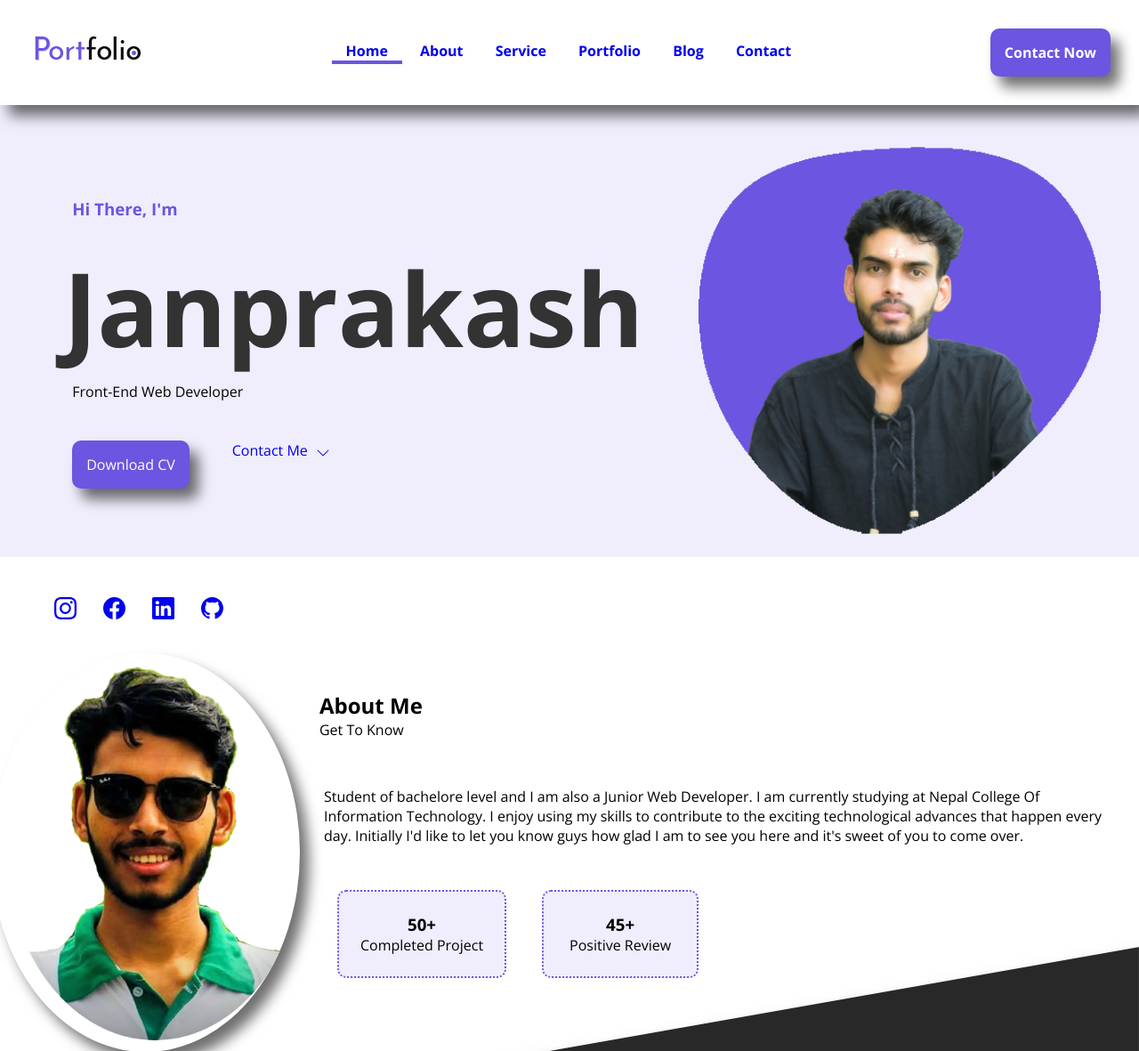
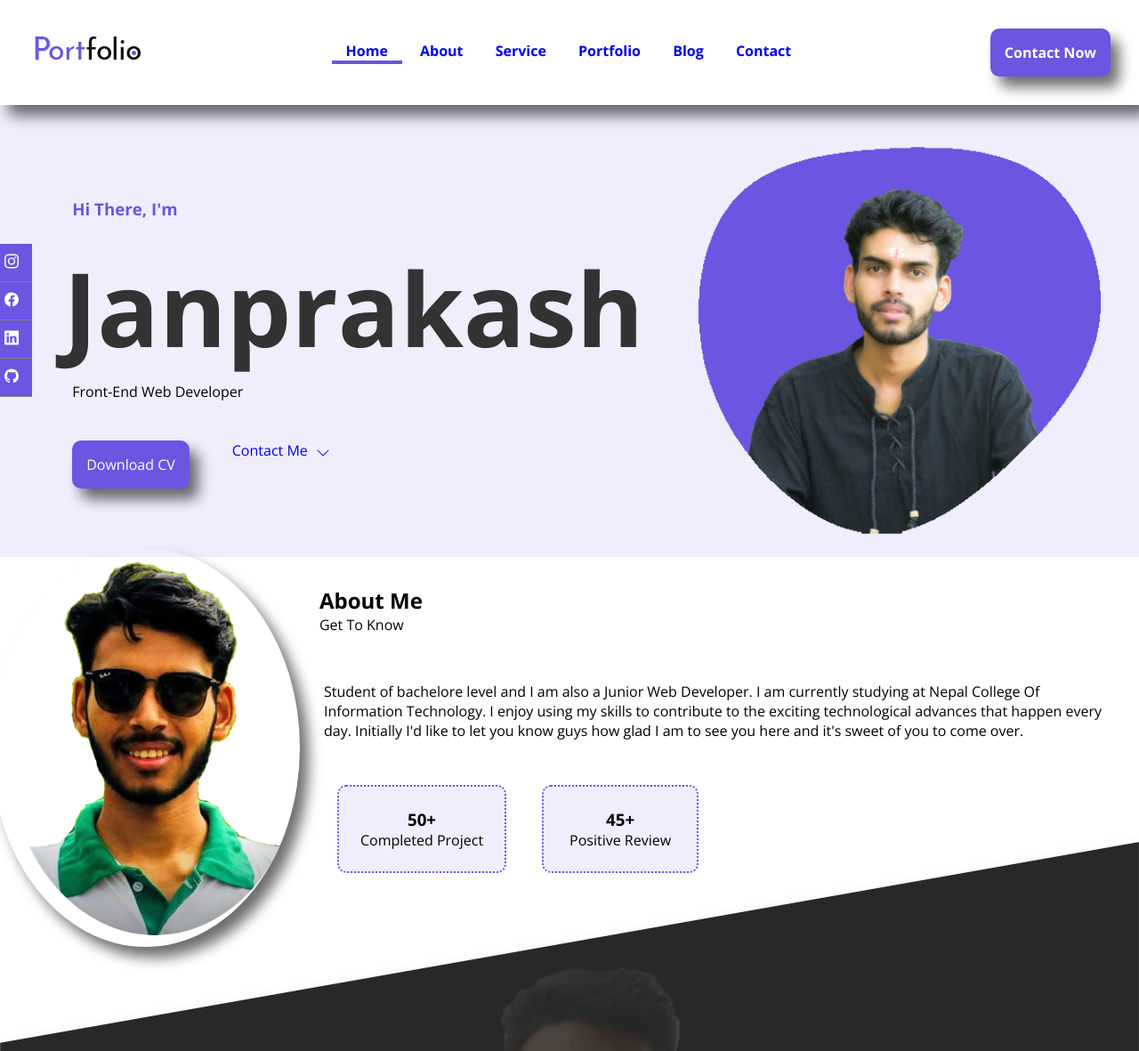
Before and after one commit to Janprakash-Joshi/jp, a PHP site: page / in a window 1280 px wide. Shown: the top 1181 px of the page at 89% size. Run offline with PHP 8.4, Linux system fonts and the light colour scheme.

Commit message:
Add files via upload

```diff
--- a/css/style.css
+++ b/css/style.css
@@ -57,7 +57,7 @@ body{
     height: fit-content;
     background: white;
     width: 100%;
-    z-index: 1;
+    z-index: 2;
     box-shadow:10px 12px 15px  rgba(0, 0, 0, 0.568);
 
     animation:nav1 0.5s;
@@ -353,7 +353,7 @@ svg{
 
 .cpy{
     color: white;
-    padding: 3rem;
+    padding: 3rem 3rem 0 3rem;
 }
 .footer{
     display: flex;
@@ -365,7 +365,7 @@ svg{
    width: 100px;
    height: 100px;
    border-radius: 50%;
-   margin: 15px;
+   margin: 5px;
 }
 
 @media (max-width:865px) {
@@ -439,3 +439,26 @@ svg{
 .cointainer{
     display: none;
 }
+
+.socialmedia{
+
+    position: fixed;
+    display: flex;
+    flex-direction: column;
+    margin-left: -4.1rem;
+    margin-top: -25rem;
+    z-index: 1;
+
+}
+
+.socialmedia a{
+    background-color: #6C55E0;
+    padding:10px;
+
+    border-bottom: 1px solid gray;
+
+}
+.social svg{
+    width: 16px;
+    color: white;
+}
```
